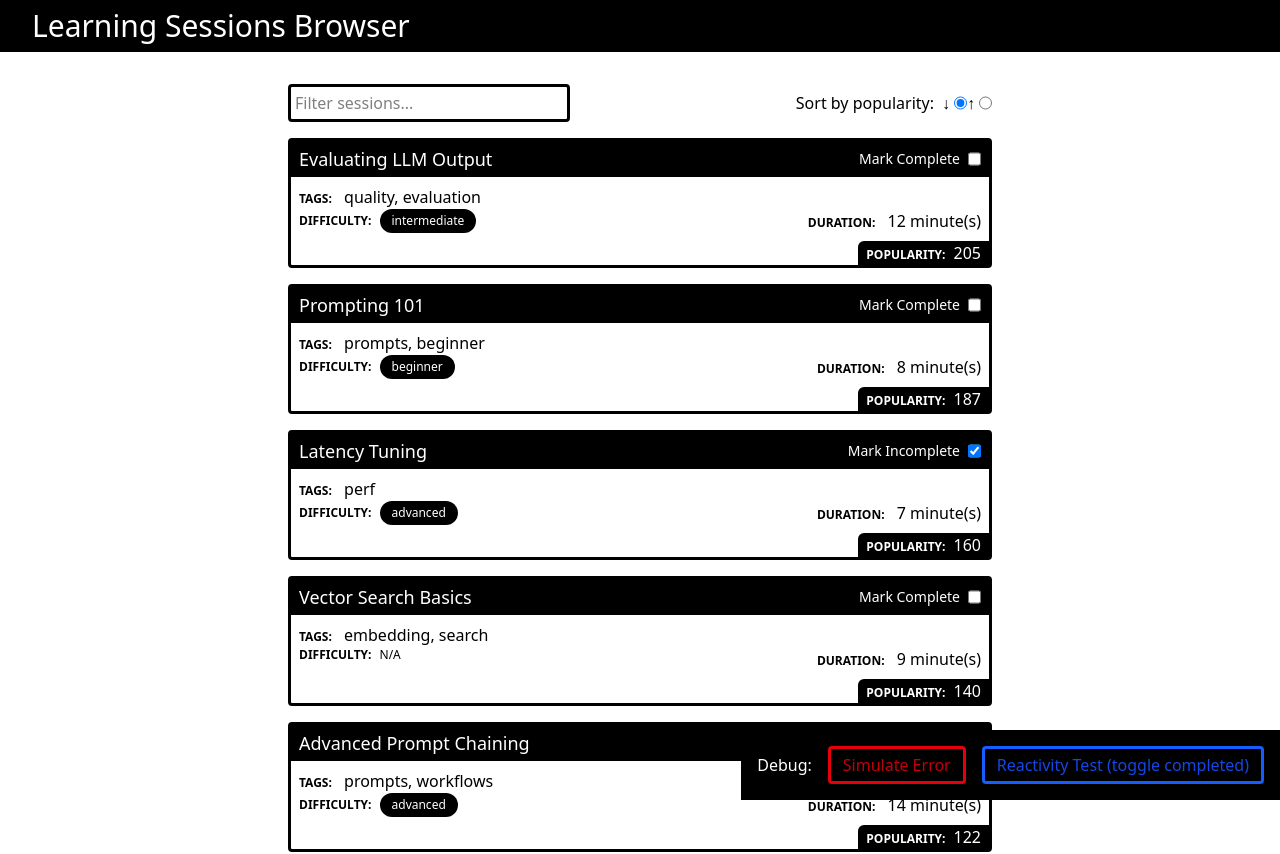
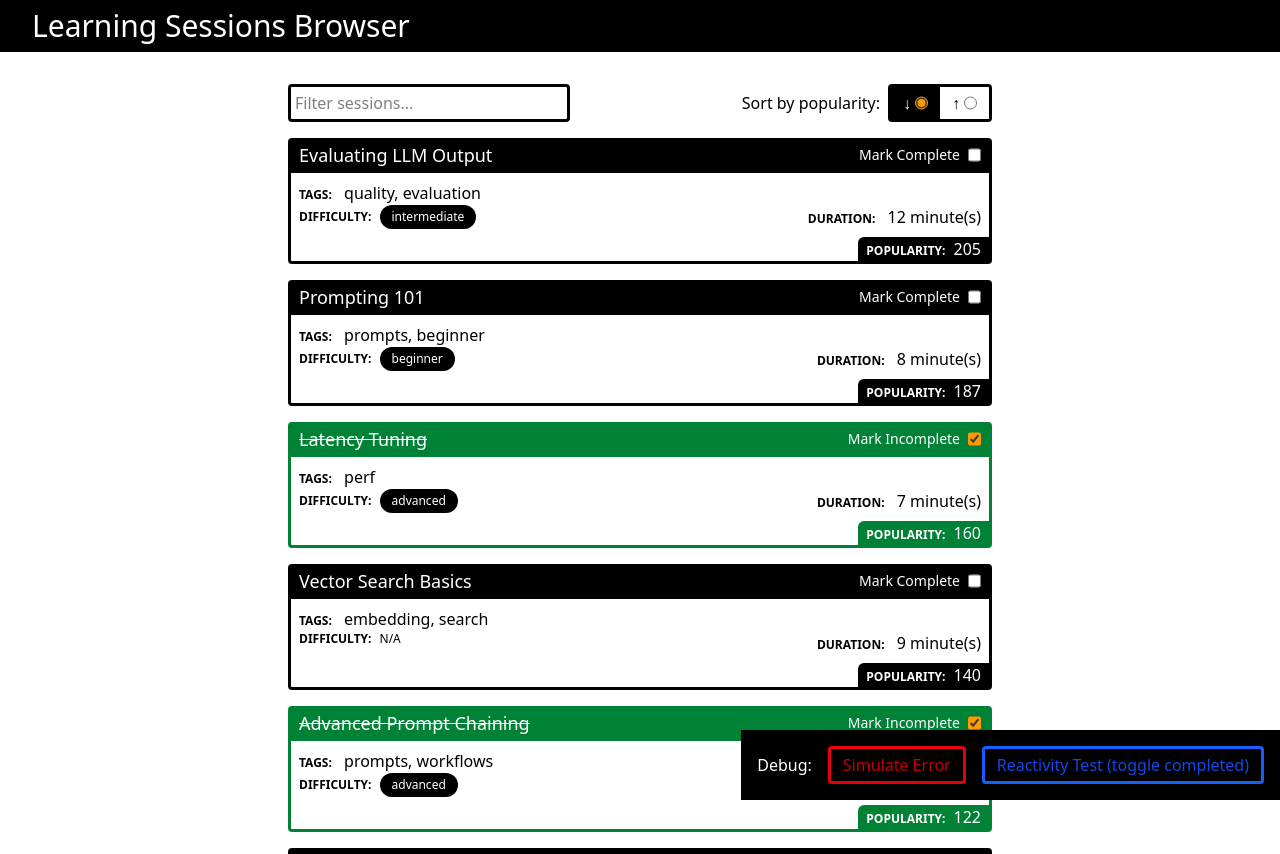
Before and after one commit to jonathanbrincat/pair.technical-assessment, a Vue app: page / in a window 1280 px wide. Shown: the top 854 px of the page. Built offline with nearby package versions, Linux system fonts and the light colour scheme; the HTML template or start-up script is replaced by a standard one.

Commit message:
visual finesse; accessibility aides

```diff
--- a/src/vue/components/SessionItem.vue
+++ b/src/vue/components/SessionItem.vue
@@ -16,14 +16,23 @@ const hasBadgeClass = (difficulty: string | null) =>
 </script>
 
 <template>
-  <article class="border-3 rounded-sm" :aria-label="item.title">
-    <header class="bg-black text-white flex justify-between items-center px-2 p-1">
-      <h2 class="text-lg">{{ item.title }}</h2>
+  <article
+    :class="['border-3 rounded-sm', { 'border-green-700': item.completed }]"
+    :aria-label="item.title"
+  >
+    <header
+      :class="[
+        'text-white flex justify-between items-center px-2 pb-1',
+        item.completed ? 'bg-green-700' : 'bg-black',
+      ]"
+    >
+      <h2 :class="['text-lg', { 'line-through': item.completed }]">{{ item.title }}</h2>
 
       <p class="text-sm">
         <label class="flex item-center gap-2 cursor-pointer select-none">
           <span aria-live="polite">{{ item.completed ? 'Mark Incomplete' : 'Mark Complete' }}</span>
           <input
+            class="accent-amber-500 cursor-pointer focus:outline-3 focus:outline-offset-1 focus:outline-amber-500"
             type="checkbox"
             :checked="item.completed"
             @change="emit('toggle-complete', item.id, !item.completed)"
@@ -47,7 +56,12 @@ const hasBadgeClass = (difficulty: string | null) =>
       </p>
     </div>
 
-    <footer class="rounded-tl-md bg-black text-white justify-self-end px-2 mt-2">
+    <footer
+      :class="[
+        'rounded-tl-md text-white col-span-2 justify-self-end px-2 mt-2',
+        item.completed ? 'bg-green-700' : 'bg-black',
+      ]"
+    >
       <p>
         <span class="text-xs font-semibold uppercase mr-2">Popularity:</span>{{ item.popularity }}
       </p>
--- a/src/vue/components/SessionList.vue
+++ b/src/vue/components/SessionList.vue
@@ -50,7 +50,7 @@ const filterSessionsHandler = debounce((event: Event) => {
             <span class="sr-only">Filter sessions by title</span>
             <input
               id="filter"
-              class="border-3 rounded-sm w-full p-1"
+              class="border-3 focus:outline-3 focus:outline-offset-1 focus:outline-amber-500 rounded-sm w-full p-1"
               type="text"
               placeholder="Filter sessions..."
               aria-controls="session-list"
@@ -62,14 +62,40 @@ const filterSessionsHandler = debounce((event: Event) => {
         <p class="inline-flex items-center">
           <span class="mr-2">Sort by popularity:</span>
 
-          <label class="inline-flex gap-1 cursor-pointer select-none">
+          <label
+            :class="[
+              'border-black hover:bg-amber-500 hover:text-black border-3 border-r-0 rounded-l-sm px-3 py-1 inline-flex gap-1 cursor-pointer select-none',
+              { 'bg-black text-white': sortOrder === SORT_BY_DESC },
+            ]"
+            title="Descending order"
+          >
             <span aria-label="Descending order">↓</span>
-            <input id="sortByDesc" type="radio" value="desc" name="sortOrder" v-model="sortOrder" />
+            <input
+              id="sortByDesc"
+              class="accent-amber-500 focus:outline-3 focus:outline-offset-1 focus:outline-amber-500"
+              type="radio"
+              value="desc"
+              name="sortOrder"
+              v-model="sortOrder"
+            />
           </label>
 
-          <label class="inline-flex gap-1 cursor-pointer select-none">
+          <label
+            :class="[
+              'border-black hover:bg-amber-500 hover:text-black border-3 border-l-0 rounded-r-sm px-3 py-1 inline-flex gap-1 cursor-pointer select-none',
+              { 'bg-black text-white': sortOrder === SORT_BY_ASC },
+            ]"
+            title="Ascending order"
+          >
             <span aria-label="Ascending order">↑</span>
-            <input id="sortByAsc" type="radio" value="asc" name="sortOrder" v-model="sortOrder" />
+            <input
+              id="sortByAsc"
+              class="accent-amber-500 focus:outline-3 focus:outline-offset-1 focus:outline-amber-500"
+              type="radio"
+              value="asc"
+              name="sortOrder"
+              v-model="sortOrder"
+            />
           </label>
         </p>
       </div>
```
